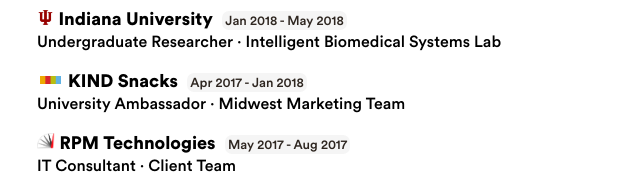
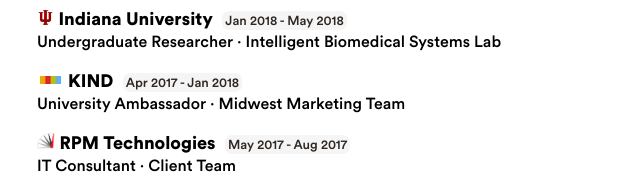
Before and after one commit to nperkinson/nickperkinson.com, a plain HTML site: page index.html in a window 1280 px wide. Shown: the part 722-913 px from the top of the page, 148-788 px from the left. Drawn offline with Linux system fonts and the light colour scheme.

Commit message:
No snacks

```diff
--- a/index.html
+++ b/index.html
@@ -75,7 +75,7 @@
         <li>
           <p class="company">
             <img id=kind-logo src="assets/experience/icons/kind-logo.png">
-            KIND Snacks
+            KIND
             <span class="work-date">Apr 2017 - Jan 2018</span>
           </p>
           <p class="work-subtitle">
```
